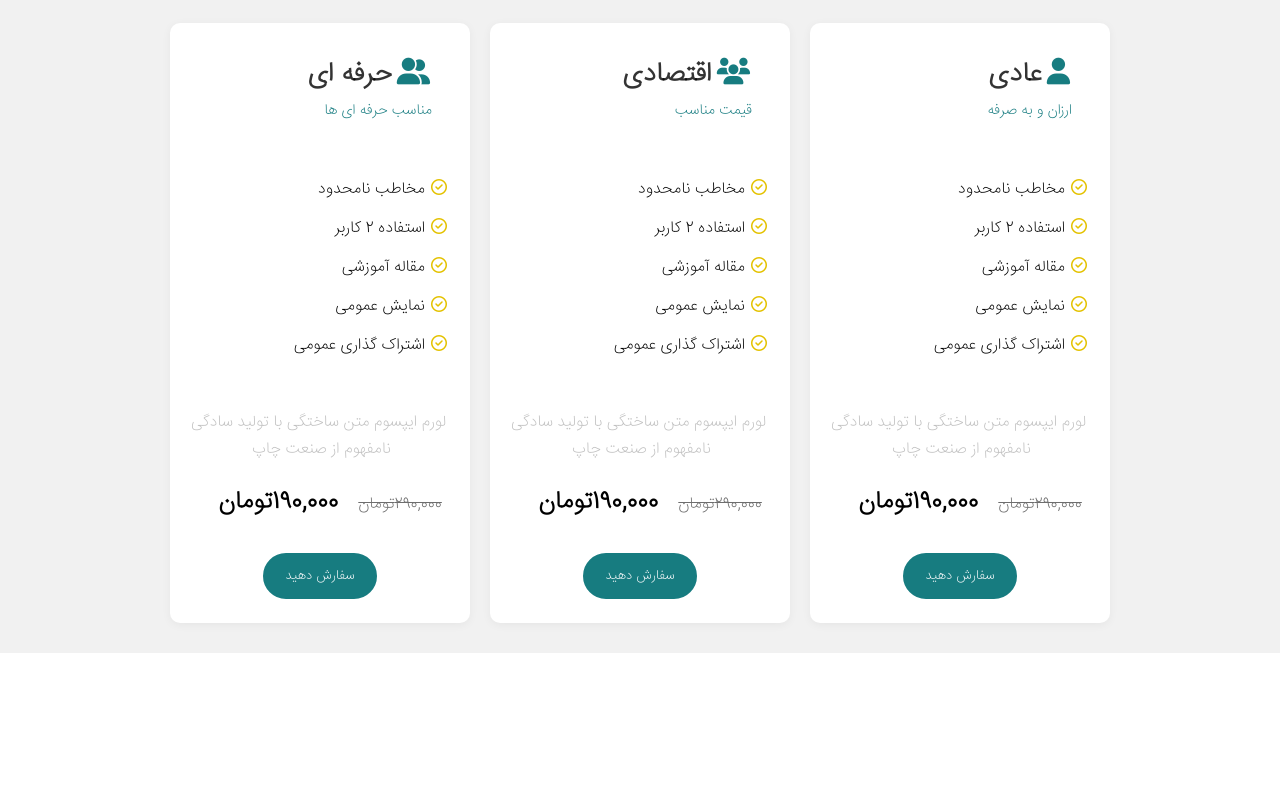
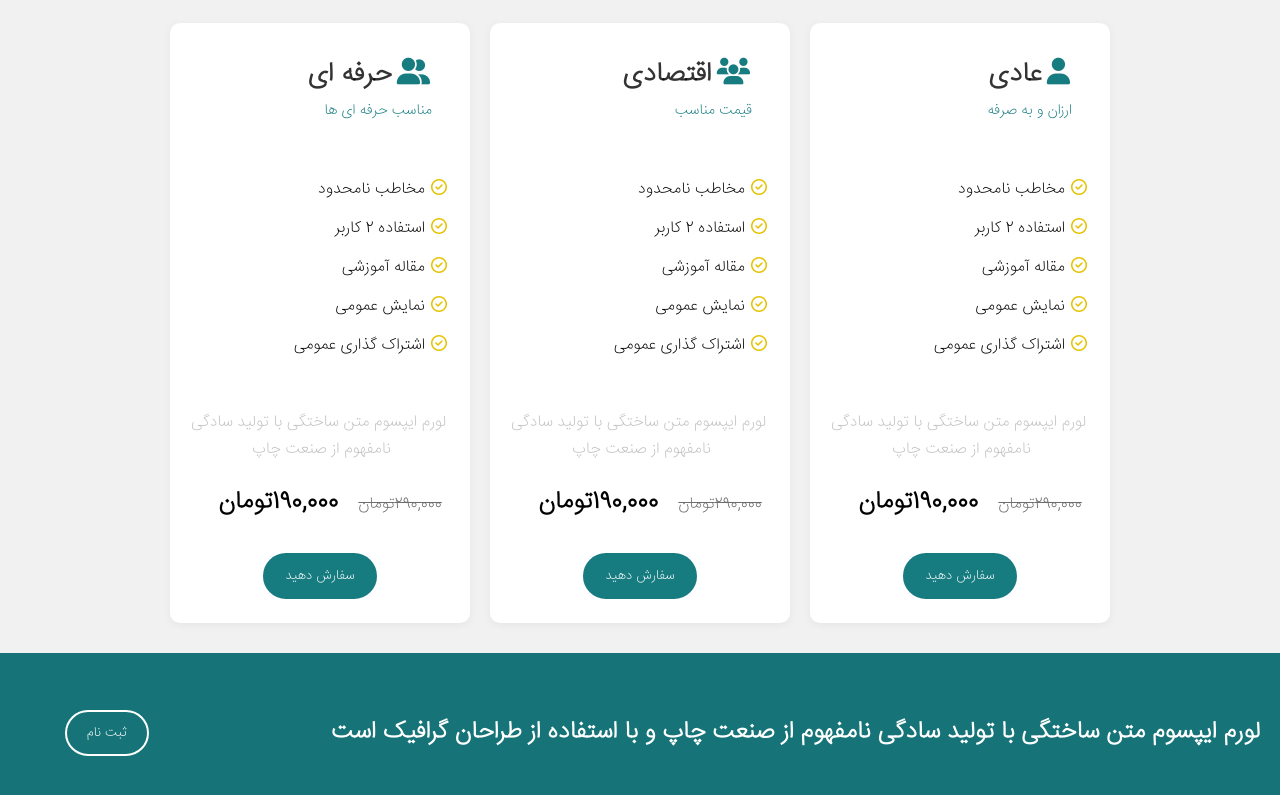
Before and after one commit to AmirHosein-Zare/React-Apps, a React (Create React App) app: page / in a window 1280 px wide. Shown: the part 2790-3585 px from the top of the page. Before the commit the page ends 3443 px from the top, so only its background shows below. Built offline with nearby package versions, Linux system fonts and the light colour scheme.

Commit message:
add lorem section

```diff
--- /dev/null
+++ b/src/Lorem/Lorem.css
@@ -0,0 +1,31 @@
+.Lorem{
+    width: 100%;
+    height: 20vh;
+    background-color: #167478;
+    display: grid;
+    grid-template-rows: repeat(1, 1fr);
+    grid-template-columns: repeat(6,1fr);
+    align-items: center;
+}
+.Lorem-title{
+    color: white;
+    display: inline;
+    grid-column: 1/6;
+    padding: 20px;
+}
+.Lorem-btn{
+    background-color: #177d8000;
+    color: white;
+    padding: 10px 20px;
+    border: 2px solid white;
+    border-radius: 30px;
+    display: block;
+    margin: 30px auto;
+    transition: 0.2s;
+    display: inline;
+}
+.Lorem-btn:hover{
+    background-color: white;
+    color: black;
+    cursor: pointer;
+}
--- /dev/null
+++ b/src/Lorem/Lorem.js
@@ -0,0 +1,11 @@
+import './Lorem.css'
+import React from 'react'
+
+export default function Lorem() {
+  return (
+    <div className='Lorem'>
+        <h2 className='Lorem-title'>لورم ایپسوم متن ساختگی با تولید سادگی نامفهوم از صنعت چاپ و با استفاده از طراحان گرافیک است</h2>
+        <button className='Lorem-btn'>ثبت نام</button>
+    </div>
+  )
+}
--- a/src/index.js
+++ b/src/index.js
@@ -6,6 +6,7 @@ import Service from './service/service';
 import Info from './Info/Info';
 import Sample from './Sample/Sample';
 import Plans from './Plans/Plans';
+import Lorem from './Lorem/Lorem'
 
 const root = ReactDOM.createRoot(document.getElementById('root'));
 root.render(
@@ -16,5 +17,6 @@ root.render(
         <Info />
         <Sample />
         <Plans />
+        <Lorem />
     </div>
 );
```
